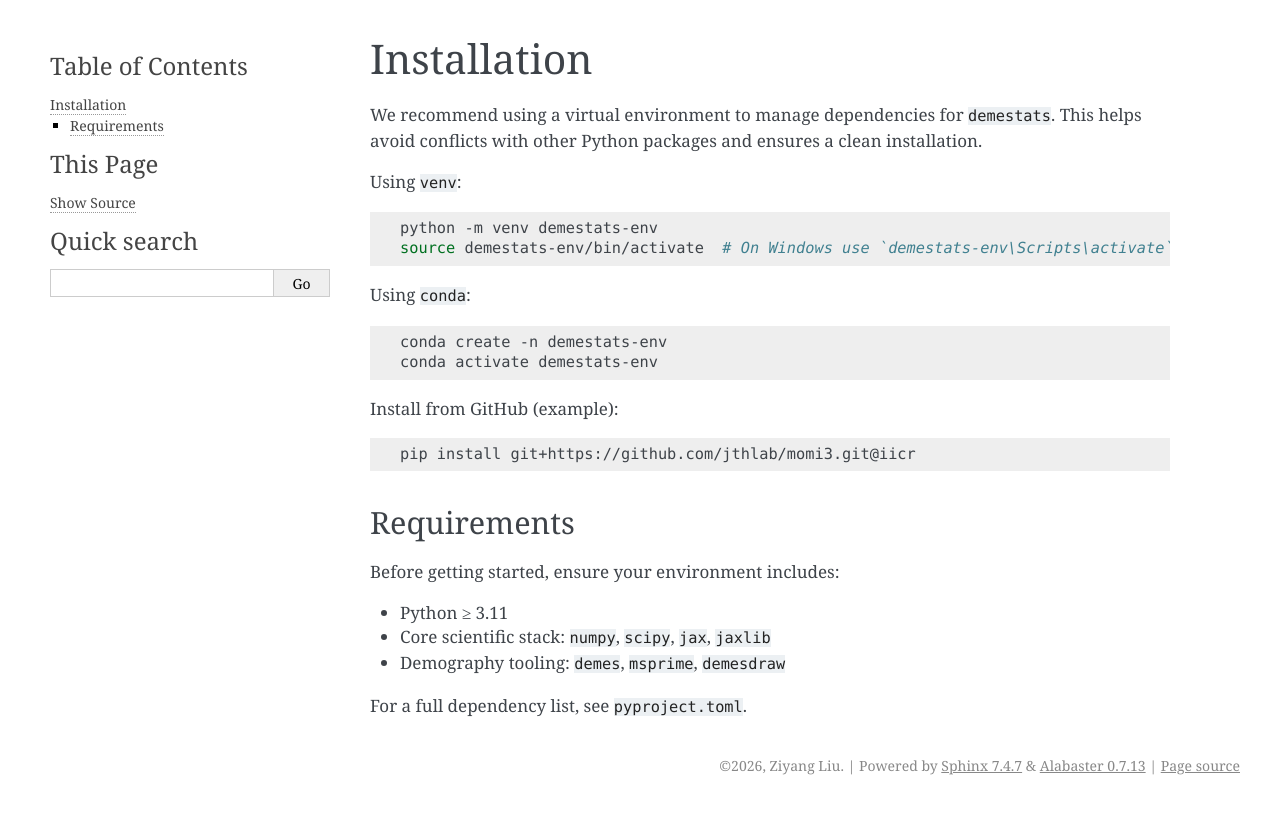
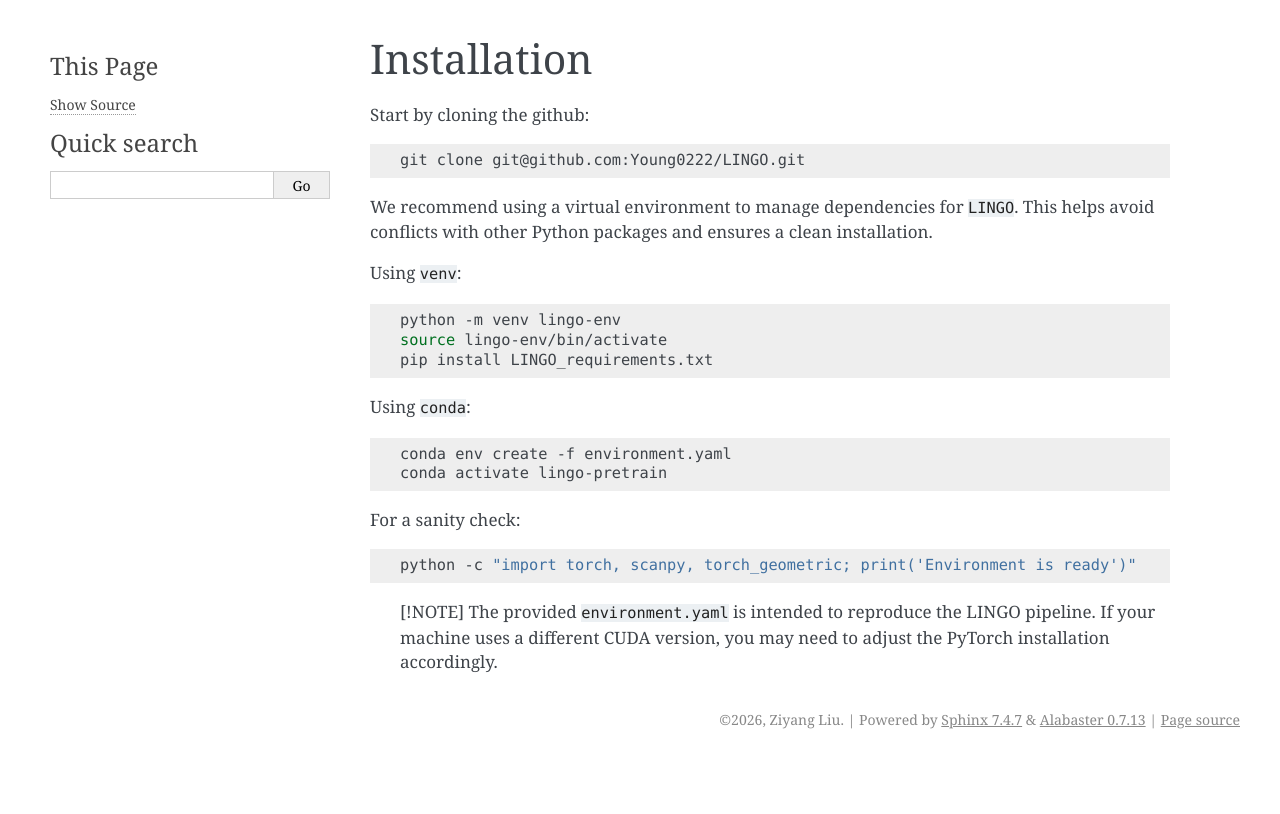
Before and after one commit to Jiatong-Liang/LINGO_website, a Sphinx documentation site: the page built from docs/installation.md, in a window 1280 px wide. Shown: the top 814 px of the page. Built offline with Sphinx 7.4.7, drawn with Linux system fonts in a browser that asks for light colours; pages that are not in the unit, such as notebooks, are missing from menus; the version number is read from the project's files by our own code.

Commit message:
create installation page

````diff
--- a/docs/installation.md
+++ b/docs/installation.md
@@ -1,35 +1,34 @@
 # Installation
 
-We recommend using a virtual environment to manage dependencies for `demestats`. This
+Start by cloning the github:
+
+```bash
+git clone git@github.com:Young0222/LINGO.git
+```
+
+We recommend using a virtual environment to manage dependencies for `LINGO`. This
 helps avoid conflicts with other Python packages and ensures a clean installation.
 
 Using `venv`:
 
 ```bash
-python -m venv demestats-env
-source demestats-env/bin/activate  # On Windows use `demestats-env\Scripts\activate`
+python -m venv lingo-env
+source lingo-env/bin/activate
+pip install LINGO_requirements.txt
 ```
 
 Using `conda`:
 
 ```bash
-conda create -n demestats-env
-conda activate demestats-env
+conda env create -f environment.yaml
+conda activate lingo-pretrain
 ```
 
-Install from GitHub (example):
+For a sanity check:
 
 ```bash
-pip install git+https://github.com/jthlab/momi3.git@iicr
+python -c "import torch, scanpy, torch_geometric; print('Environment is ready')"
 ```
 
-Requirements
-------------
-
-Before getting started, ensure your environment includes:
-
-- Python ≥ 3.11
-- Core scientific stack: `numpy`, `scipy`, `jax`, `jaxlib`
-- Demography tooling: `demes`, `msprime`, `demesdraw`
-
-For a full dependency list, see `pyproject.toml`.
+> [!NOTE]
+> The provided `environment.yaml` is intended to reproduce the LINGO pipeline. If your machine uses a different CUDA version, you may need to adjust the PyTorch installation accordingly.
````
Also changed, not shown: docs/hi.txt (+0 -51 lines), docs/index.md (+4 -3 lines).
